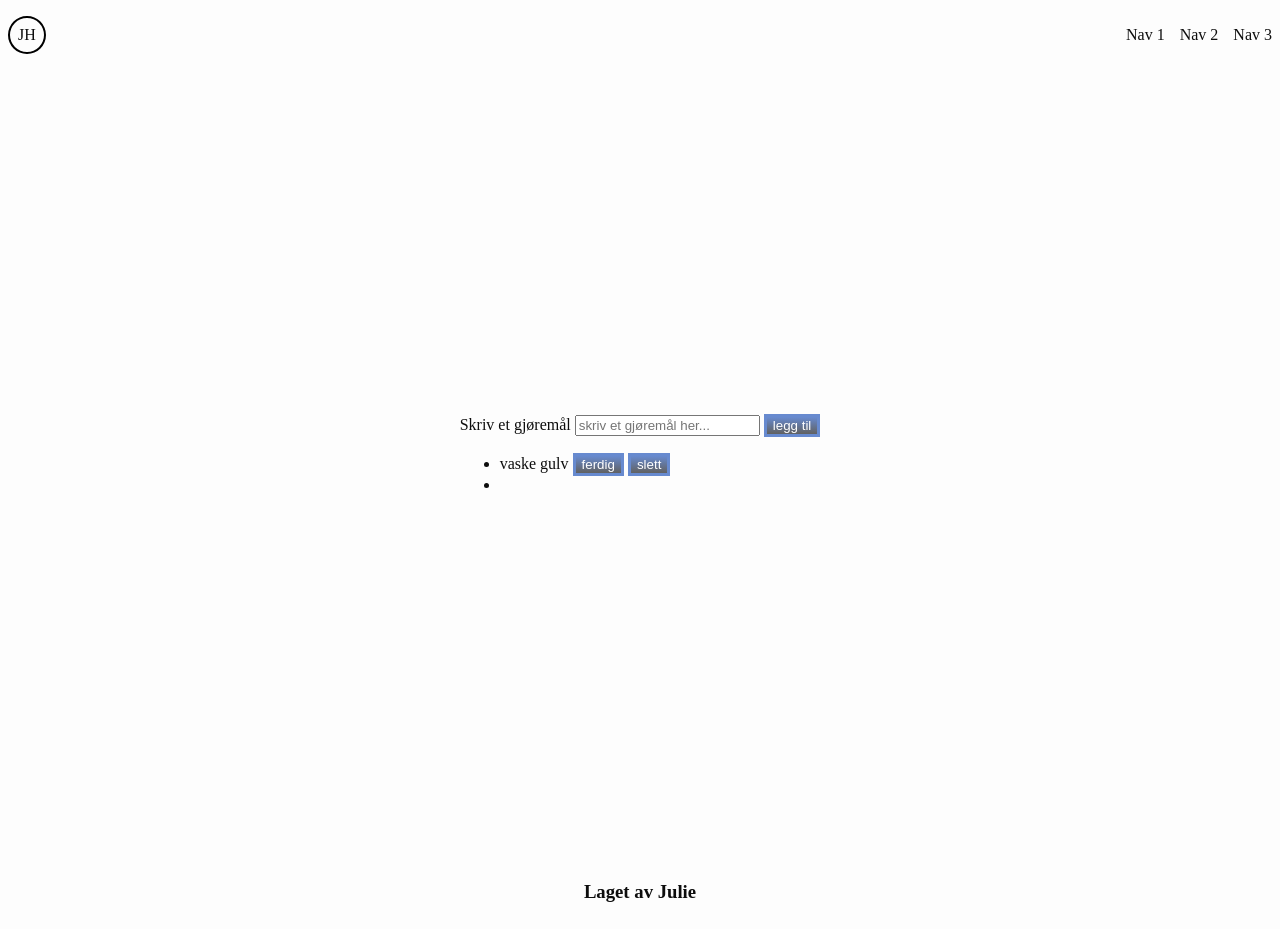
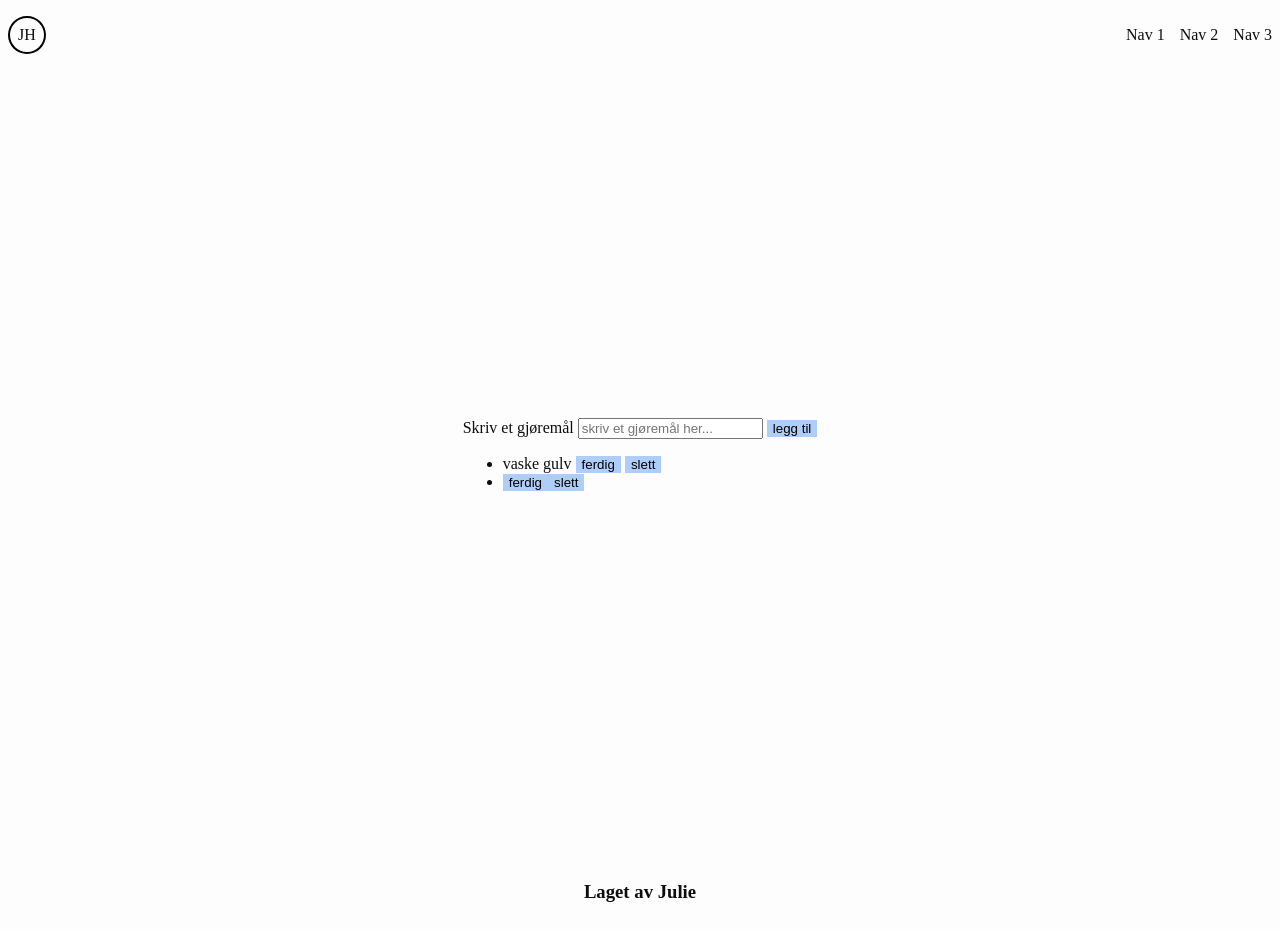
Before and after one commit to tomekoder/undervisning_20_template, a website: page index.html in a window 1280 px wide. Both pictures are taken after a click on the button "legg til". Drawn offline with Linux system fonts and the light colour scheme.

Commit message:
delete button

```diff
--- a/script.js
+++ b/script.js
@@ -16,4 +16,26 @@ addButton.addEventListener("click", function() {
     const toDoItem = document.createElement("li");
     toDoItem.textContent = inputFieldValue;
     toDoList.appendChild(toDoItem);
+
+    const finishedButton = document.createElement("button");
+    finishedButton.textContent = "ferdig"
+    toDoItem.appendChild(finishedButton);
+
+    finishedButton.addEventListener("click", function() {
+        console.log("woof");
+
+        toDoItem.style.textDecoration = "line-through";
+    })
+
+    // lag en slett-knapp med samme teknikk som over
+
+    const deleteButton = document.createElement("button");
+    deleteButton.textContent = "slett"
+    toDoItem.appendChild(deleteButton)
+
+    deleteButton.addEventListener("click", function() {
+        console.log("meow");
+
+        toDoItem.remove();
+    });
 });
--- a/styles.css
+++ b/styles.css
@@ -40,10 +40,17 @@ section {
 }
 
 button {
-  background-image: linear-gradient(rgb(103, 138, 207), rgb(97, 97, 97));
-  border: rgb(103, 138, 207);
-  border-style: solid;
-  color: white;
+  background-color: rgb(175, 205, 249);
+  border-style: none;
+  transition-duration: 0.1s;
+}
+
+button:hover {
+  background-color: rgb(132, 163, 229);
+}
+
+button:active {
+  background-color: #ffffff;
 }
 
 .toDoApp {
```
